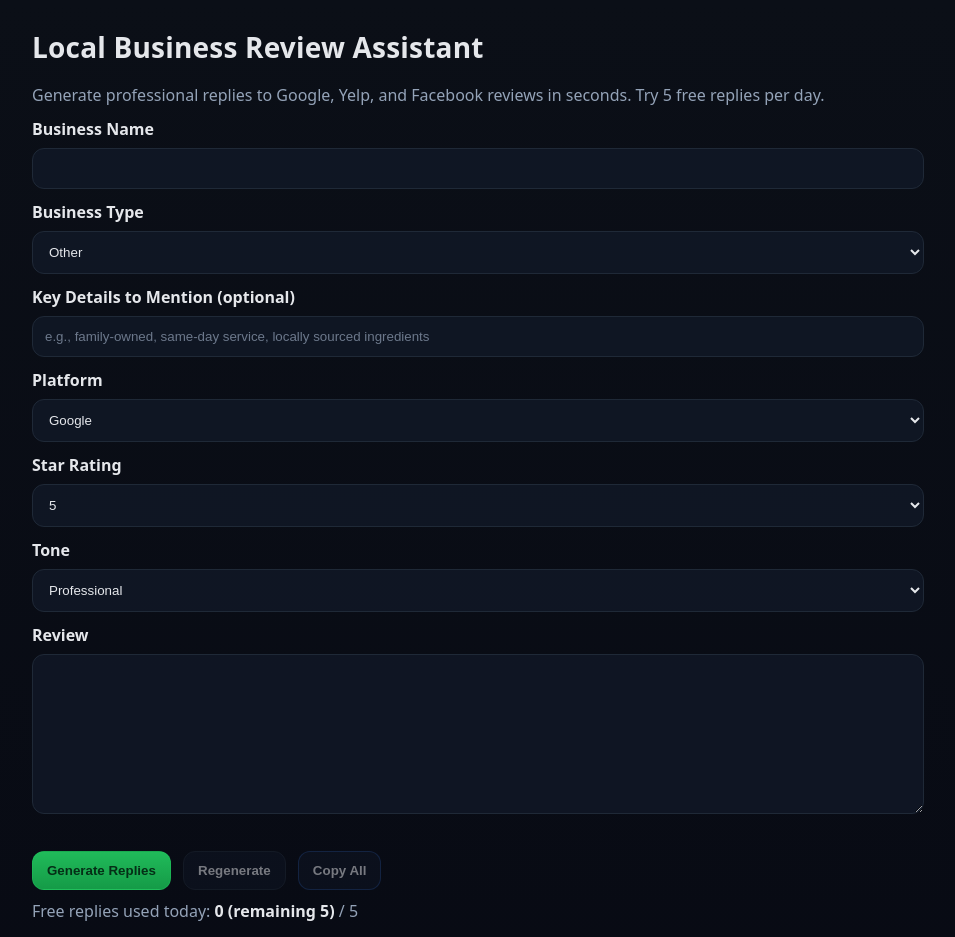
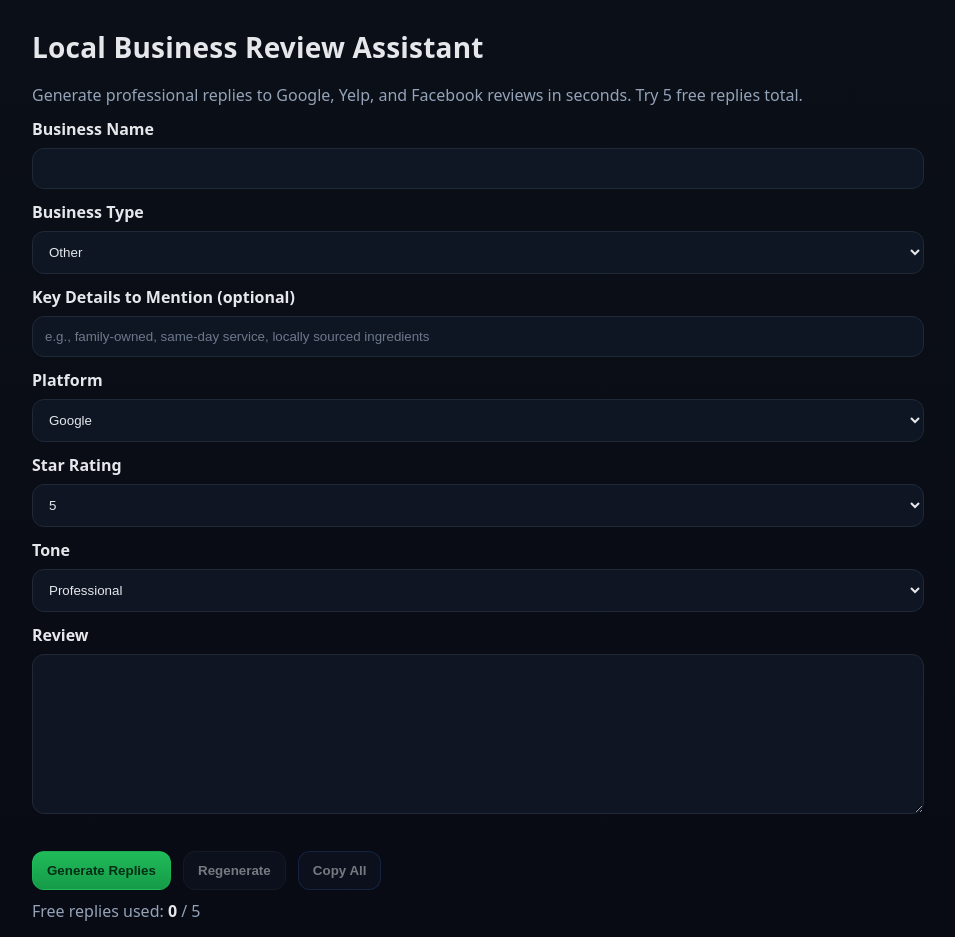
Before and after one commit to evangelistaf71498/review-assistant, a website: page public/index.html in a window 1280 px wide. Shown: the top 937 px of the page, without its empty margins (162-1117 px from the left). Drawn offline with Linux system fonts and the light colour scheme.

Commit message:
Changed free plan to 5 lifetime replies

```diff
--- a/public/app.js
+++ b/public/app.js
@@ -1,3 +1,4 @@
+
 // --------------------
 // Grab elements
 // --------------------
@@ -36,23 +37,18 @@ const WAITLIST_URL =
 // --------------------
 // Paywall helpers
 // --------------------
-function todayKey() {
-  const d = new Date();
-  const y = d.getFullYear();
-  const m = String(d.getMonth() + 1).padStart(2, "0");
-  const day = String(d.getDate()).padStart(2, "0");
-  return `uses_${y}-${m}-${day}`;
+function usageKey() {
+  return "total_uses";
 }
 
-function getUsesToday() {
-  return Number(localStorage.getItem(todayKey()) || "0");
+function getUsesTotal() {
+  return Number(localStorage.getItem(usageKey()) || "0");
 }
 
 function updateUsageUI() {
-  const used = getUsesToday();
-  const remaining = PAYWALL_LIMIT - used;
+  const used = getUsesTotal();
 
-  if (usesTodayEl) usesTodayEl.innerText = `${used} (remaining ${remaining})`;
+  if (usesTodayEl) usesTodayEl.innerText = used;
 
   const hasReplies =
     ((reply1?.innerText || "").trim().length > 0) ||
@@ -63,13 +59,11 @@ function updateUsageUI() {
 
   if (regenBtn) regenBtn.disabled = !hasReplies || blocked;
   if (copyAllBtn) copyAllBtn.disabled = !hasReplies;
-
-  if (generateBtn) generateBtn.disabled = false;
+  if (generateBtn) generateBtn.disabled = blocked;
 }
 
-
-function setUsesToday(n) {
-  localStorage.setItem(todayKey(), String(n));
+function setUsesTotal(n) {
+  localStorage.setItem(usageKey(), String(n));
   updateUsageUI();
 }
 
@@ -86,7 +80,7 @@ function closePaywall() {
 }
 
 function canGenerate() {
-  return getUsesToday() < PAYWALL_LIMIT;
+  return getUsesTotal() < PAYWALL_LIMIT;
 }
 
 // Wire paywall buttons
@@ -109,6 +103,7 @@ if (upgradeBtn) {
     }
   });
 }
+
 // click outside the modal to close
 if (paywallEl) {
   paywallEl.addEventListener("click", (e) => {
@@ -117,7 +112,7 @@ if (paywallEl) {
 }
 
 // Initialize counter on load
-setUsesToday(getUsesToday());
+setUsesTotal(getUsesTotal());
 
 // --------------------
 // General helpers
@@ -190,10 +185,10 @@ async function runGenerate() {
     reply3.textContent = data.replies?.[2]?.text || "";
 
     // Increment usage ONLY after success
-    const next = getUsesToday() + 1;
-    setUsesToday(next);
+    const next = getUsesTotal() + 1;
+    setUsesTotal(next);
 
-    // Show paywall immediately after the 5th success
+    // Show paywall immediately after the 5th lifetime success
     if (next >= PAYWALL_LIMIT) {
       openPaywall();
     }
--- a/public/index.html
+++ b/public/index.html
@@ -10,7 +10,7 @@
 
   <p style="margin-top:8px; color:#94a3b8;">
 Generate professional replies to Google, Yelp, and Facebook reviews in seconds.
-Try 5 free replies per day.
+Try 5 free replies total.
 </p>
 
   <label>Business Name</label>
@@ -64,10 +64,8 @@ Try 5 free replies per day.
   <button id="copyAll" disabled>Copy All</button>
 
   <p style="margin-top:10px; color:#94a3b8;">
-    Free replies used today: <strong><span id="usesToday">0</span></strong> / 5
+    Free replies used: <strong><span id="usesToday">0</span></strong> / 5
   </p>
-
-
 
   <h3>Review Analysis</h3>
   <p><strong>Sentiment:</strong> <span id="sentiment"></span></p>
@@ -96,7 +94,7 @@ Try 5 free replies per day.
     <div style="max-width:520px; margin:10vh auto; background:#111827; border:1px solid #1f2937; border-radius:16px; padding:18px; color:#e5e7eb;">
       <h2 style="margin:0 0 8px;">Free limit reached</h2>
       <p style="margin:0 0 14px; color:#94a3b8;">
-        You’ve used your <strong>5 free replies today</strong>. Upgrade to Pro for unlimited generations.
+        You’ve used your <strong>5 free replies</strong>. Upgrade to Pro for unlimited generations.
       </p>
 
       <ul style="margin:0 0 14px; color:#94a3b8; padding-left:18px;">
@@ -106,12 +104,12 @@ Try 5 free replies per day.
       </ul>
 
       <div style="display:flex; gap:10px; flex-wrap:wrap;">
-        <button id="upgradeBtn">Upgrade (coming next)</button>
+        <button id="upgradeBtn">Upgrade</button>
         <button id="closePaywall">Not now</button>
       </div>
 
       <p style="margin:12px 0 0; font-size:12px; color:#64748b;">
-        (For now this is a demo paywall — Stripe is the next step.)
+        Upgrade to unlock unlimited replies.
       </p>
     </div>
   </div>
```
